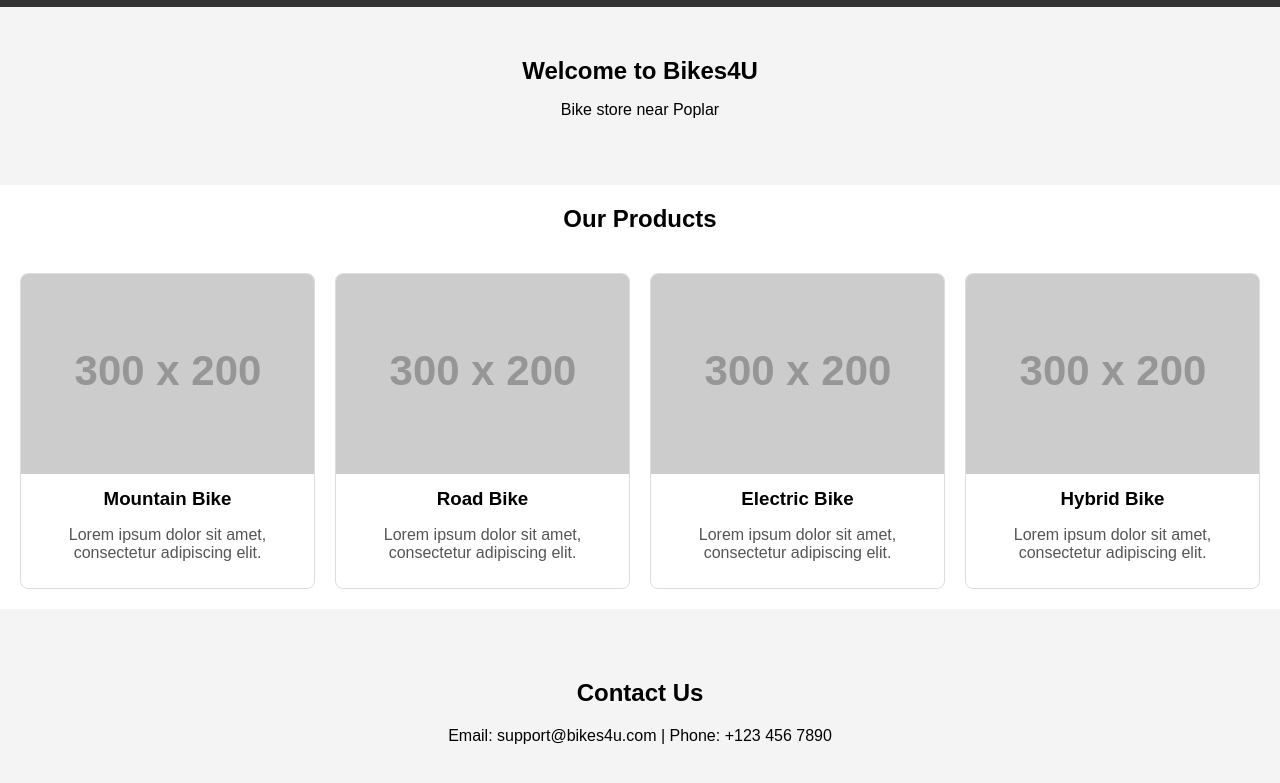
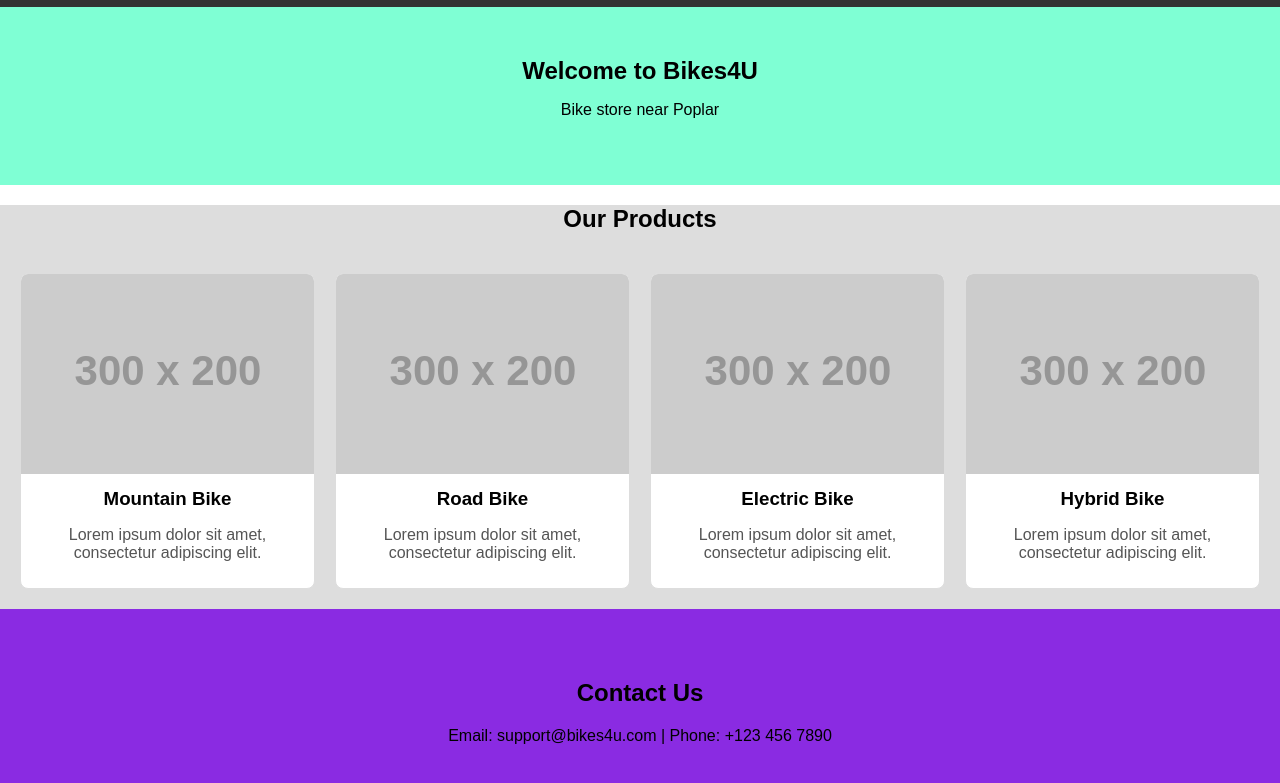
Before and after one commit to Raphael-Miles/no4-website, a plain HTML site: page products.html in a window 1280 px wide. Shown: the part 31-814 px from the top of the page. Drawn offline with Linux system fonts and the light colour scheme; placeholder pictures from the web are drawn by us.

Commit message:
Update products.html background colour

```diff
--- a/products.html
+++ b/products.html
@@ -79,12 +79,12 @@
         </div>
     </nav>
 
-    <section id="home" class="hero">
+    <section id="home" class="hero" style="background-color: aquamarine;">
         <h1>Welcome to Bikes4U</h1>
         <p>Bike store near Poplar</p>
     </section>
 
-    <section id="products">
+    <section id="products" style="background-color: #ddd;">
         <h2 style="text-align: center; margin-top: 20px;">Our Products</h2>
         <div class="products">
             <div class="product-card">
@@ -110,7 +110,7 @@
         </div>
     </section>
 
-    <section id="contacts" class="hero">
+    <section id="contacts" class="hero" style="background-color: blueviolet;">
         <h2>Contact Us</h2>
         <p>Email: support@bikes4u.com | Phone: +123 456 7890</p>
     </section>
```
